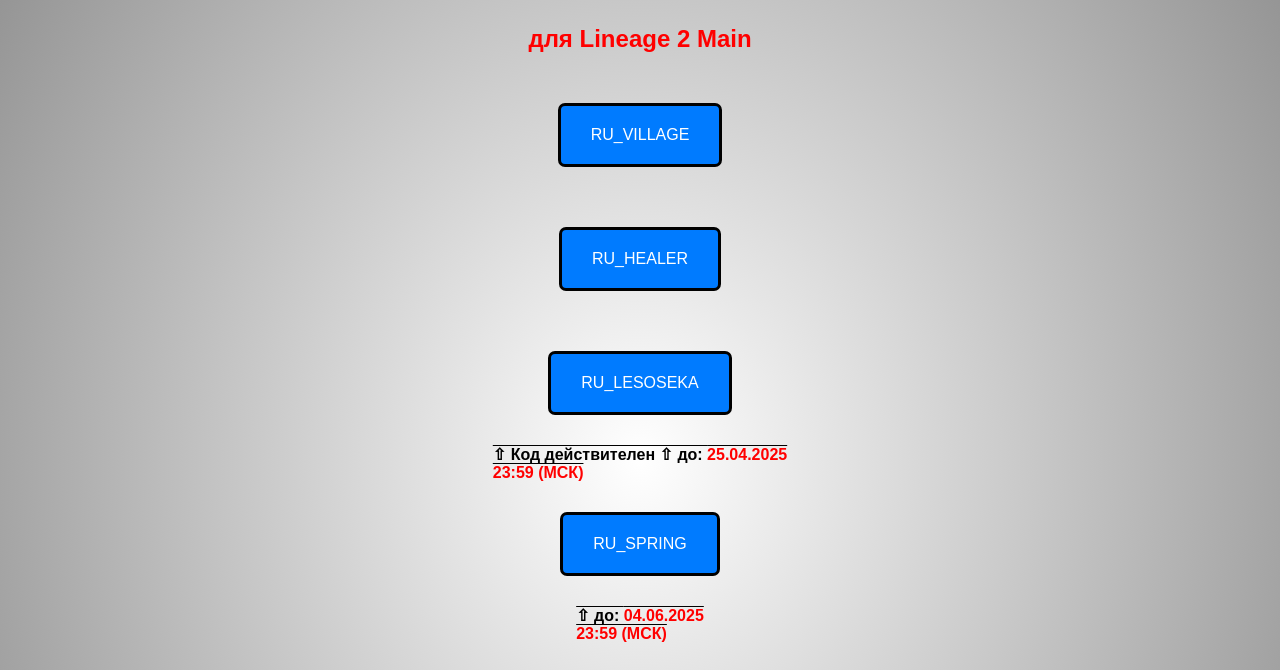
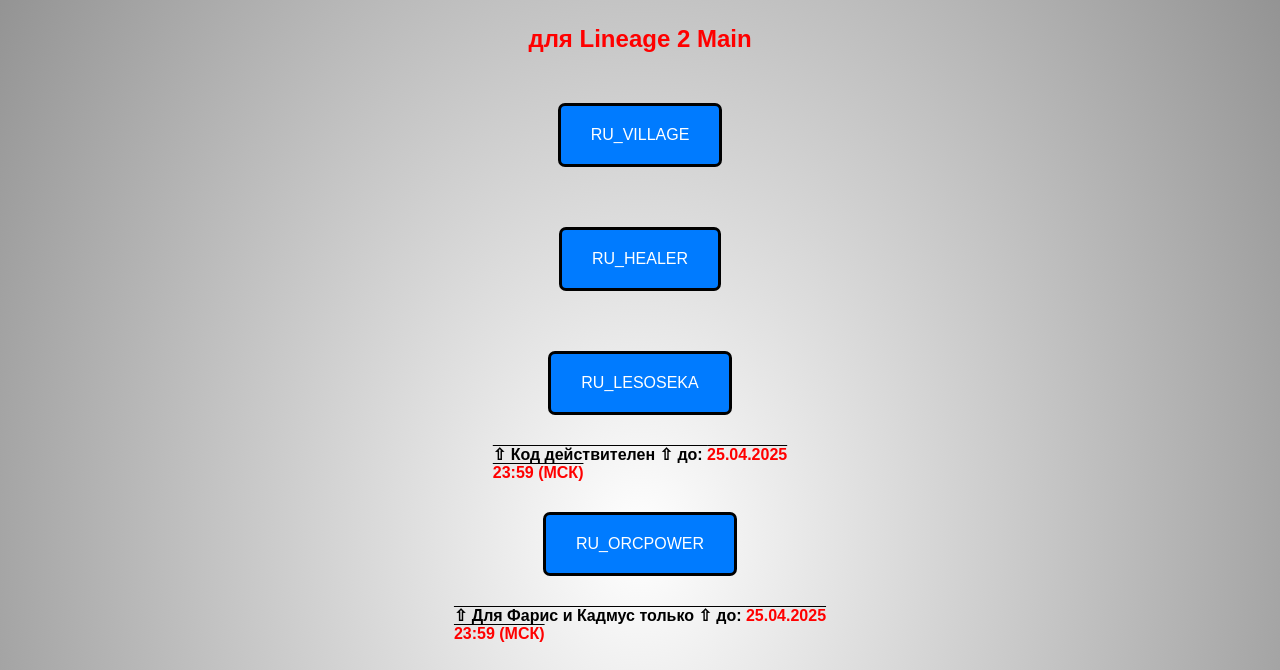
Before and after one commit to Lex010/L2-promo, a plain HTML site: page index.html in a window 1280 px wide. Shown: the part 281-951 px from the top of the page. Drawn offline with Linux system fonts and the light colour scheme.

Commit message:
feat: another code for cadmus

```diff
--- a/index.html
+++ b/index.html
@@ -41,6 +41,11 @@
       <div class="end-working">&#8679; Код действителен &#8679; до:
         <span class="end-working-color">25.04.2025 <br> 23:59 (МСК)</span>
     </div>
+
+    <button class="copy-button">RU_ORCPOWER<span class="copy-message">Скопирован</span></button>
+    <div class="end-working">&#8679; Для Фарис и Кадмус только &#8679; до:
+      <span class="end-working-color">25.04.2025 <br> 23:59 (МСК)</span>
+  </div>
 
       <button class="copy-button">RU_SPRING<span class="copy-message">Скопирован</span></button>
       <div class="end-working">&#8679; до:
```
